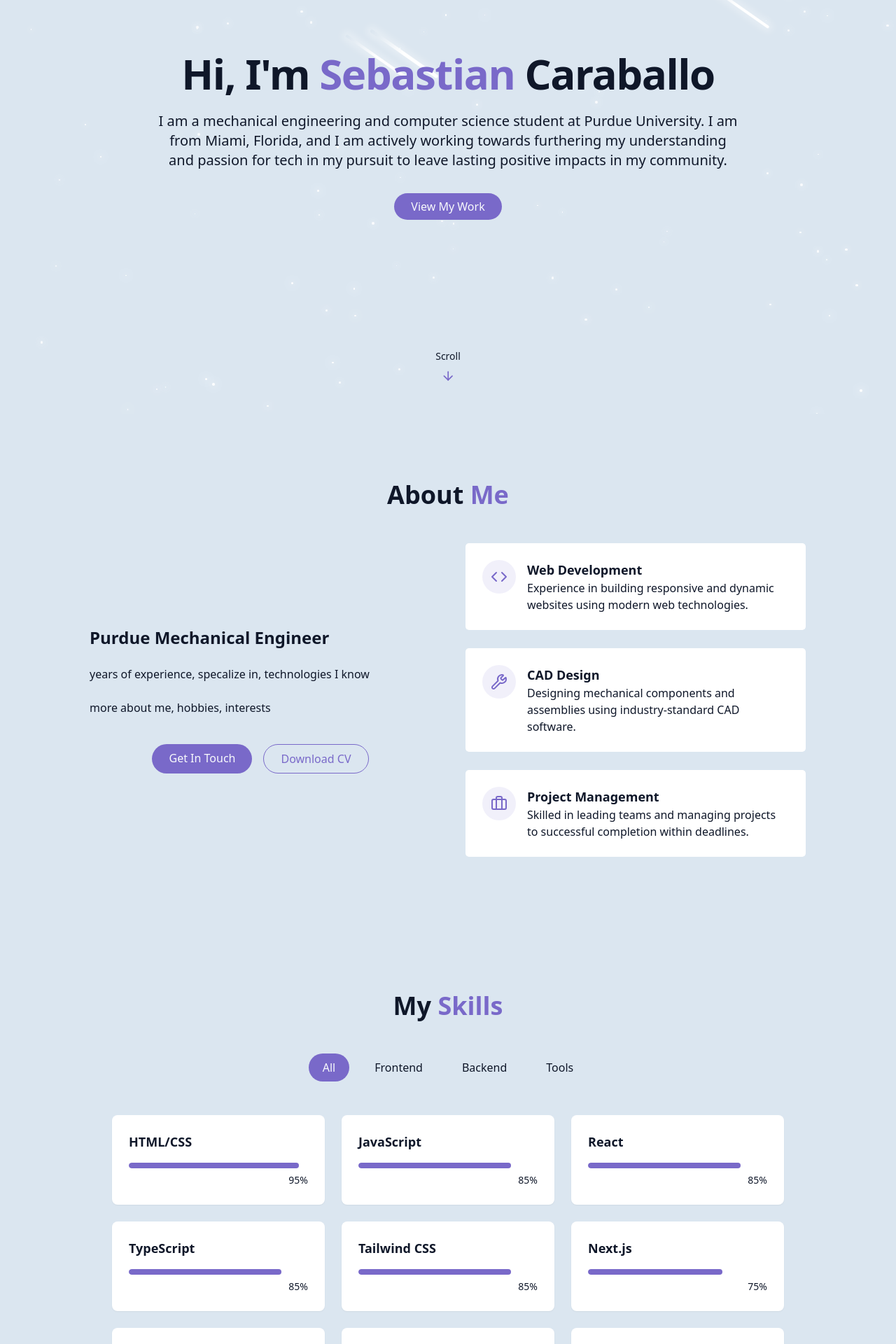
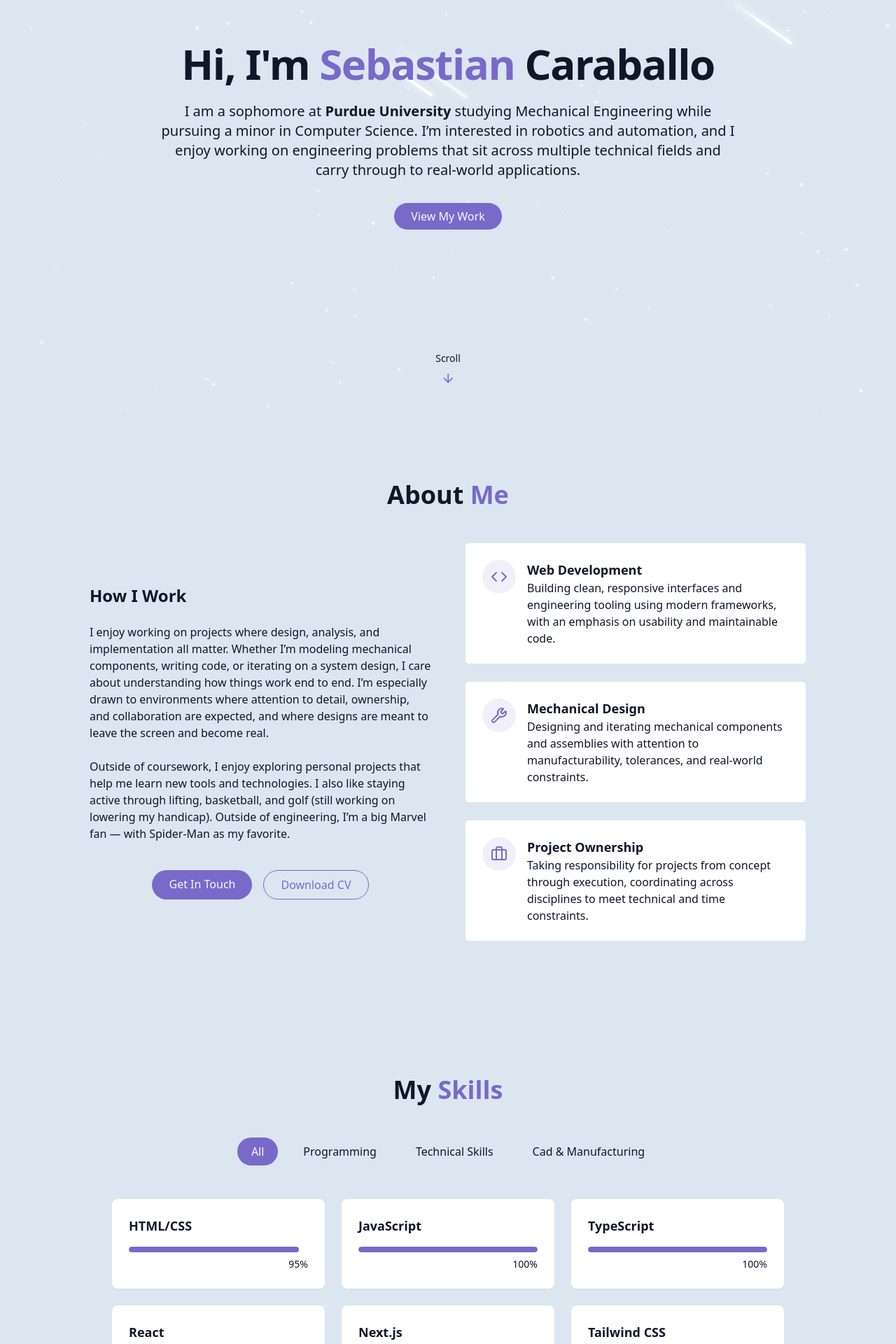
Before and after one commit to Sebacaraballo/Beautiful_Portfolio, a React (Vite) app: page / in a window 1280 px wide. Shown: the part 209-2129 px from the top of the page at 70% size. Built offline with nearby package versions, Linux system fonts and the light colour scheme.

Commit message:
Finalized About Me, Finished Skills for now, Finished the skeleton for Projects

```diff
--- a/src/components/AboutSection.jsx
+++ b/src/components/AboutSection.jsx
@@ -10,14 +10,17 @@ export const AboutSection = () => {
 
                 <div className="grid grid-cols-1 md:grid-cols-2 gap-12 items-center">
                     <div className="space-y-6">
-                        <h3 className="text-2xl font-semibold">Purdue Mechanical Engineer</h3>
+                        <h3 className="text-2xl font-semibold">How I Work</h3>
 
                         <p className="text-muted-foreground">
-                            years of experience, specalize in, technologies I know
+                            I enjoy working on projects where design, analysis, and implementation all matter.
+                            Whether I’m modeling mechanical components, writing code, or iterating on a system design, I care about understanding how things work end to end.
+                            I’m especially drawn to environments where attention to detail, ownership, and collaboration are expected, and where designs are meant to leave the screen and become real.
                         </p>
 
                         <p classNamw="text-muted-foreground">
-                            more about me, hobbies, interests
+                            Outside of coursework, I enjoy exploring personal projects that help me learn new tools and technologies. I also like staying active through lifting, basketball, and golf (still working on lowering my handicap).
+                            Outside of engineering, I’m a big Marvel fan — with Spider-Man as my favorite.
                         </p>
 
                         <div className="flex flex-col sm:flex-row gap-4 pt-4 justify-center">
@@ -42,7 +45,8 @@ export const AboutSection = () => {
                                 <div className="text-left">
                                     <h4 className="font-semibold text-lg"> Web Development</h4>
                                     <p className="text-muted-foreground">
-                                        Experience in building responsive and dynamic websites using modern web technologies.
+                                       Building clean, responsive interfaces and engineering tooling using modern frameworks,
+                                       with an emphasis on usability and maintainable code.
                                     </p>
                                 </div>
                             </div>
@@ -53,9 +57,10 @@ export const AboutSection = () => {
                                     <Wrench className="h-6 w-6 text-primary"/>
                                 </div>
                                 <div className="text-left">
-                                    <h4 className="font-semibold text-lg"> CAD Design</h4>
+                                    <h4 className="font-semibold text-lg"> Mechanical Design</h4>
                                     <p className="text-muted-foreground">
-                                        Designing mechanical components and assemblies using industry-standard CAD software.
+                                        Designing and iterating mechanical components and assemblies
+                                        with attention to manufacturability, tolerances, and real-world constraints.
                                     </p>
                                 </div>
                             </div>
@@ -66,9 +71,10 @@ export const AboutSection = () => {
                                     <Briefcase className="h-6 w-6 text-primary"/>
                                 </div>
                                 <div className="text-left">
-                                    <h4 className="font-semibold text-lg"> Project Management</h4>
+                                    <h4 className="font-semibold text-lg"> Project Ownership</h4>
                                     <p className="text-muted-foreground">
-                                        Skilled in leading teams and managing projects to successful completion within deadlines.
+                                        Taking responsibility for projects from concept through execution,
+                                        coordinating across disciplines to meet technical and time constraints.
                                     </p>
                                 </div>
                             </div>
--- a/src/components/HeroSection.jsx
+++ b/src/components/HeroSection.jsx
@@ -21,9 +21,20 @@ export const HeroSection = () => {
                     </h1>
 
                     <p className="text-lg md: text-xl text-muted-foreground max-2-2xl mx-auto opacity-0 animate-fade-in-delay-4">
-                        I am a mechanical engineering and computer science student at Purdue University.
-                        I am from Miami, Florida, and I am actively working towards furthering my understanding
-                        and passion for tech in my pursuit to leave lasting positive impacts in my community.
+                        I am a sophomore at
+                        {" "}
+                        <a
+                            href="https://www.purdue.edu/"
+                            target="_blank"
+                            rel="noopener noreferrer"
+                            className="font-semibold text-foreground hover:text-primary transition-colors"
+                        >
+                            Purdue University
+                        </a>
+                        {" "}
+                        studying Mechanical Engineering while pursuing a minor in Computer Science.
+                        I’m interested in robotics and automation, and I enjoy working on engineering problems
+                        that sit across multiple technical fields and carry through to real-world applications.
                     </p>
 
                     <div className="pt-4 opacity-0 animate-fade-in-delay-4">
--- a/src/components/NavBar.jsx
+++ b/src/components/NavBar.jsx
@@ -29,13 +29,13 @@ export const NavBar = () => {
                 isScrolled ? "py-3 bg-background/80 backdrop-blur-md shadow-xs" : "py-5"
             )}
         >
-            <div className="container flex items-center justify-between">
+            <div className="container flex items-center justify-between pr-15">
                 <a
                     className="text-xl font-bold text-primary flex items-center"
                     href="#hero"
                 >
                     <span className="relative z-10">
-                        <span className="text-glow text-foreground"> (Coming Soon!) Sebastian Caraballo's </span>{" "}
+                        <span className="text-glow text-foreground"> Sebastian Caraballo's </span>{" "}
                         Portfoloio
                     </span>
                 </a>
--- /dev/null
+++ b/src/components/ProjectsSection.jsx
@@ -0,0 +1,96 @@
+import { ExternalLink, Github, ArrowRight} from "lucide-react";
+
+const projects = [
+    {
+        id: 1,
+        title: "Portfolio Website",
+        description: "A personal portfolio website to showcase my projects and skills.",
+        imageUrl: "/projects/project1.png",
+        tags: ["React, Tailwind CSS, JavaScript"],
+        demoUrl: "#",
+        githubUrl: "#",
+    }
+]
+
+
+
+export const ProjectsSection = () => {
+    return (
+        <section id="projects" className="py-24 px-4 relative">
+            <div className="container mx-auto max-w-5xl">
+                <h2 className="text-3xl md:text-4xl font-bold mb-4 text-center">
+                    {""}
+                    Featured <span className="text-primary"> Projects</span>
+                </h2>
+
+                <p className="text-center text-muted-foreground mb-12 max-w-2xl mx-auto">
+                    Here are some of the projects I've worked on recently.
+                    I'm always excited to take on new challenges and collaborate on innovative ideas.
+                </p>
+
+                <div className="grid grid-cols-1 md:grid-cols-2 lg:grid-cols-3 gap-8">
+                    {projects.map((project, key) => (
+                        <div
+                            key={key}
+                            className="group bg-card rounded-lg overflow-hidden shadow-xs card-hover"
+                        >
+                            <div className="h-48 overflow-hidden">
+                                <img
+                                    src={project.imageUrl}
+                                    alt={project.title}
+                                    className="w-full h-full object-cover transition-transform duration-500 group-hover:scale-110"
+                                />
+                            </div>
+
+                            <div className="p-6">
+                                <div className="flex flex-wrap gap-2 mb-4">
+                                    {project.tags.map((tag) => (
+                                        <span className="px-2 py-1 text-xs font-medium border rounded-full bg-primary/20 text-secondary-foreground">
+                                            {tag}
+                                        </span>
+                                    ))}
+                                </div>
+
+
+                            <h3 className="text-xl font-semibold mb-1"> {project.title}</h3>
+                            <p className="text-muted-foreground text-sm mb-4">
+                                {project.description}
+                            </p>
+
+                            <div className="flex justify-between items-center">
+                                <div mclassName="flex space-x-3">
+                                    <a
+                                        href={project.demoUrl}
+                                        target="_blank"
+                                        className="text-foreground/80 hover:text-primary transition-colors duration-300"
+                                    >
+                                        <ExternalLink size={20}/>
+                                    </a>
+                                    <a
+                                        href={project.githubUrl}
+                                        target="_blank"
+                                        className="text-foreground/80 hover:text-primary transition-colors duration-300"
+                                    >
+                                        <Github size={20}/>
+                                    </a>
+                                </div>
+                                </div>
+                            </div>
+
+                        </div>
+                    ))}
+                </div>
+
+                <div className="text-center mt-12">
+                    <a
+                        className="cosmic-button w-fit flex items-center mx-auto gap-2"
+                        target="_blank"
+                        href="https://github.com/Sebacaraballo"
+                    >
+                        Check My Github <ArrowRight size={16} />
+                    </a>
+                </div>
+            </div>
+        </section>
+    );
+};
--- a/src/components/SkillsSection.jsx
+++ b/src/components/SkillsSection.jsx
@@ -2,30 +2,41 @@ import { useState } from "react";
 import { cn } from "../lib/utils";
 
 const skills = [
-    //frontend
-    {name: "HTML/CSS", level: 95, category: "frontend"},
-    {name: "JavaScript", level: 85, category: "frontend"},
-    {name: "React", level: 85, category: "frontend"},
-    {name: "TypeScript", level: 85, category: "frontend"},
-    {name: "Tailwind CSS", level: 85, category: "frontend"},
-    {name: "Next.js", level: 75, category: "frontend"},
+  // Programming
+  { name: "HTML/CSS", level: 95, category: "programming" },
+  { name: "JavaScript", level: 100, category: "programming" },
+  { name: "TypeScript", level: 100, category: "programming" },
+  { name: "React", level: 85, category: "programming" },
+  { name: "Next.js", level: 75, category: "programming" },
+  { name: "Tailwind CSS", level: 100, category: "programming" },
+  { name: "Node.js", level: 70, category: "programming" },
+  { name: "Vite", level: 95, category: "programming" },
 
-    //backend
-    {name: "Node.js", level: 70, category: "backend"},
+  // Technical Skills (cross-discipline tools)
+  { name: "Git/GitHub", level: 100, category: "technical skills" },
+  { name: "Docker", level: 100, category: "technical skills" },
+  { name: "VS Code", level: 100, category: "technical skills" },
+  { name: "Excel", level: 85, category: "technical skills" },
+  { name: "Figma", level: 85, category: "technical skills" },
 
-    //Tools
-    {name: "Git/GitHub", level: 95, category: "tools"},
-    {name: "VS Code", level: 90, category: "tools"},
-    {name: "Figma", level: 80, category: "tools"},
-    {name: "Docker", level: 90, category: "tools"},
+  // CAD & Manufacturing
+  { name: "Onshape", level: 85, category: "cad & manufacturing" },
+  { name: "Fusion 360", level: 75, category: "cad & manufacturing" },
+  { name: "Siemens NX", level: 100, category: "cad & manufacturing" },
+  { name: "Machining", level: 80, category: "cad & manufacturing" },
+  { name: "Laser Cutting", level: 90, category: "cad & manufacturing" },
+  { name: "3D Printing", level: 85, category: "cad & manufacturing" },
 ];
 
-const categories = ["all", "frontend", "backend", "tools"];
-
+const categories = ["all", "programming", "technical skills", "cad & manufacturing"];
 
 
 export const SkillsSection = () => {
-        const [activeCategory, setActiveCategory] = useState("all");
+    const [activeCategory, setActiveCategory] = useState("all");
+
+    const filteredSkills = skills.filter(
+        (skill) => activeCategory === "all" || skill.category === activeCategory
+    );
     return (
         <section
             id="skills"
@@ -54,8 +65,11 @@ export const SkillsSection = () => {
                 </div>
 
                 <div className="grid grid-cols-1 sm:grid-cols-2 lg:grid-cols-3 gap-6">
-                    {skills.map((skill, key) => (
-                        <div key={key} className="bg-card p-6 rounded-lg shadow-xs card-hover">
+                    {filteredSkills.map((skill, key) => (
+                        <div
+                            key={key}
+                            className="bg-card p-6 rounded-lg shadow-xs card-hover"
+                        >
                             <div className="text-l mb-4">
                                 <h3 className="font-semibold text-lg">
                                     {skill.name}
--- a/src/pages/Home.jsx
+++ b/src/pages/Home.jsx
@@ -4,6 +4,7 @@ import { NavBar } from "../components/NavBar";
 import { HeroSection } from "../components/HeroSection";
 import { AboutSection } from "../components/AboutSection";
 import { SkillsSection } from "../components/SkillsSection";
+import { ProjectsSection } from "../components/ProjectsSection";
 
 export const Home = () => {
     return (
@@ -20,6 +21,7 @@ export const Home = () => {
                     <HeroSection />
                     <AboutSection />
                     <SkillsSection />
+                    <ProjectsSection />
                 </main>
             {/* Footer */}
         </div>
```
